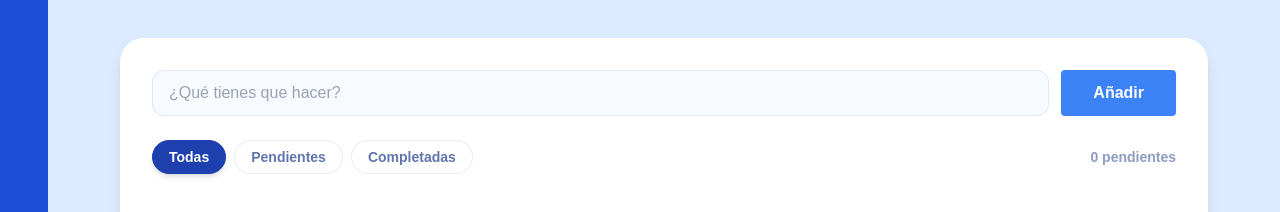
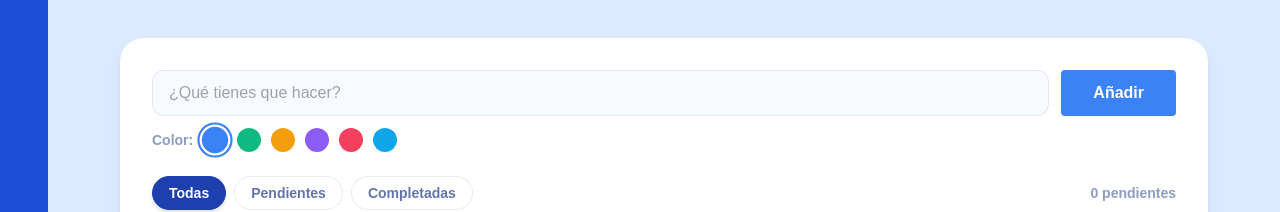
Before and after one commit to irenealcaine/el-rincon-de-no-pensar, a React (Create React App) app: page /projects/todo in a window 1280 px wide. Shown: the part 366-578 px from the top of the page. Built offline with nearby package versions, Linux system fonts and the light colour scheme.

Commit message:
better todolist

```diff
--- a/src/Components/TodoList.jsx
+++ b/src/Components/TodoList.jsx
@@ -4,6 +4,15 @@ import { BsTrash3 } from "react-icons/bs";
 import { FiCheck, FiEdit, FiX } from "react-icons/fi";
 
 const STORAGE_KEY = "todoList";
+
+const taskColors = [
+  { id: "blue", label: "Azul", dot: "bg-blue-500", border: "border-l-blue-500", bg: "bg-blue-500/10" },
+  { id: "emerald", label: "Verde", dot: "bg-emerald-500", border: "border-l-emerald-500", bg: "bg-emerald-500/10" },
+  { id: "amber", label: "Ámbar", dot: "bg-amber-500", border: "border-l-amber-500", bg: "bg-amber-500/10" },
+  { id: "violet", label: "Violeta", dot: "bg-violet-500", border: "border-l-violet-500", bg: "bg-violet-500/10" },
+  { id: "rose", label: "Rosa", dot: "bg-rose-500", border: "border-l-rose-500", bg: "bg-rose-500/10" },
+  { id: "sky", label: "Celeste", dot: "bg-sky-500", border: "border-l-sky-500", bg: "bg-sky-500/10" },
+];
 
 const loadTasks = () => {
   try {
@@ -17,6 +26,7 @@ const loadTasks = () => {
 const TodoList = () => {
   const [tasks, setTasks] = useState(loadTasks);
   const [newTask, setNewTask] = useState("");
+  const [newTaskColor, setNewTaskColor] = useState("blue");
   const [editingId, setEditingId] = useState(null);
   const [editingText, setEditingText] = useState("");
   const [filter, setFilter] = useState("all");
@@ -33,7 +43,12 @@ const TodoList = () => {
     if (newTask.trim() !== "") {
       setTasks([
         ...tasks,
-        { id: Date.now(), text: newTask.trim(), completed: false },
+        {
+          id: Date.now(),
+          text: newTask.trim(),
+          completed: false,
+          color: newTaskColor,
+        },
       ]);
       setNewTask("");
     }
@@ -44,6 +59,12 @@ const TodoList = () => {
       tasks.map((task) =>
         task.id === id ? { ...task, completed: !task.completed } : task
       )
+    );
+  };
+
+  const changeTaskColor = (id, color) => {
+    setTasks(
+      tasks.map((task) => (task.id === id ? { ...task, color } : task))
     );
   };
 
@@ -102,6 +123,7 @@ const TodoList = () => {
   return (
     <div className="pb-16">
       <section className="bg-white rounded-3xl shadow-lg p-6 md:p-8">
+        <div className="flex flex-col gap-3">
           <div className="flex flex-col sm:flex-row gap-3">
             <input
               type="text"
@@ -112,6 +134,23 @@ const TodoList = () => {
               className="flex-1 rounded-xl border border-blue-900/10 bg-blue-50/50 px-4 py-2.5 outline-none focus:ring-2 focus:ring-blue-500/40"
             />
             <Button value={"Añadir"} onClickValue={addTask} />
+          </div>
+
+          <div className="flex items-center gap-2.5">
+            <span className="text-sm font-bold text-blue-900/50">Color:</span>
+            {taskColors.map((color) => (
+              <button
+                key={color.id}
+                onClick={() => setNewTaskColor(color.id)}
+                title={color.label}
+                className={`w-6 h-6 rounded-full ${color.dot} transition duration-200 ${
+                  newTaskColor === color.id
+                    ? "ring-2 ring-blue-500 ring-offset-2 scale-110"
+                    : "hover:scale-110"
+                }`}
+              />
+            ))}
+          </div>
         </div>
 
         <div className="flex flex-wrap items-center justify-between gap-3 mt-6 mb-4">
@@ -139,18 +178,21 @@ const TodoList = () => {
           <p className="text-blue-900/50 text-center py-10">{emptyMessage}</p>
         ) : (
           <ul className="space-y-2">
-            {filteredTasks.map((task) => (
+            {filteredTasks.map((task) => {
+              const color =
+                taskColors.find((c) => c.id === task.color) ?? taskColors[0];
+              return (
                 <li
                   key={task.id}
-                className={`flex items-center gap-3 rounded-xl border px-4 py-3 transition-all duration-200 ${
-                  task.completed
-                    ? "bg-blue-50/60 border-blue-900/5"
-                    : "bg-white border-blue-900/10 hover:border-blue-800/30"
-                }`}
+                  className={`flex items-center gap-3 rounded-xl border border-blue-900/10 border-l-4 px-4 py-3 transition-all duration-200 ${color.border} ${color.bg}`}
                 >
                   <button
                     onClick={() => toggleTask(task.id)}
-                  title={task.completed ? "Marcar como pendiente" : "Marcar como hecha"}
+                    title={
+                      task.completed
+                        ? "Marcar como pendiente"
+                        : "Marcar como hecha"
+                    }
                     className={`shrink-0 w-6 h-6 rounded-full border-2 flex items-center justify-center transition duration-200 ${
                       task.completed
                         ? "bg-emerald-500 border-emerald-500 text-white"
@@ -161,6 +203,7 @@ const TodoList = () => {
                   </button>
 
                   {editingId === task.id ? (
+                    <div className="flex-1 min-w-0 space-y-1.5">
                       <input
                         autoFocus
                         type="text"
@@ -170,8 +213,23 @@ const TodoList = () => {
                           if (e.key === "Enter") saveEdit();
                           if (e.key === "Escape") cancelEdit();
                         }}
-                    className="flex-1 min-w-0 rounded-lg border border-blue-900/10 bg-blue-50/50 px-3 py-1.5 outline-none focus:ring-2 focus:ring-blue-500/40"
+                        className="w-full rounded-lg border border-blue-900/10 bg-white/70 px-3 py-1.5 outline-none focus:ring-2 focus:ring-blue-500/40"
                       />
+                      <div className="flex items-center gap-1.5">
+                        {taskColors.map((c) => (
+                          <button
+                            key={c.id}
+                            onClick={() => changeTaskColor(task.id, c.id)}
+                            title={c.label}
+                            className={`w-4 h-4 rounded-full ${c.dot} transition duration-200 ${
+                              (task.color ?? "blue") === c.id
+                                ? "ring-2 ring-blue-500 ring-offset-1 scale-110"
+                                : "hover:scale-110"
+                            }`}
+                          />
+                        ))}
+                      </div>
+                    </div>
                   ) : (
                     <span
                       className={`flex-1 min-w-0 text-blue-900 break-words ${
@@ -220,7 +278,8 @@ const TodoList = () => {
                     </button>
                   </div>
                 </li>
-            ))}
+              );
+            })}
           </ul>
         )}
       </section>
```
Lines whose indentation alone changed are shown as unchanged.
